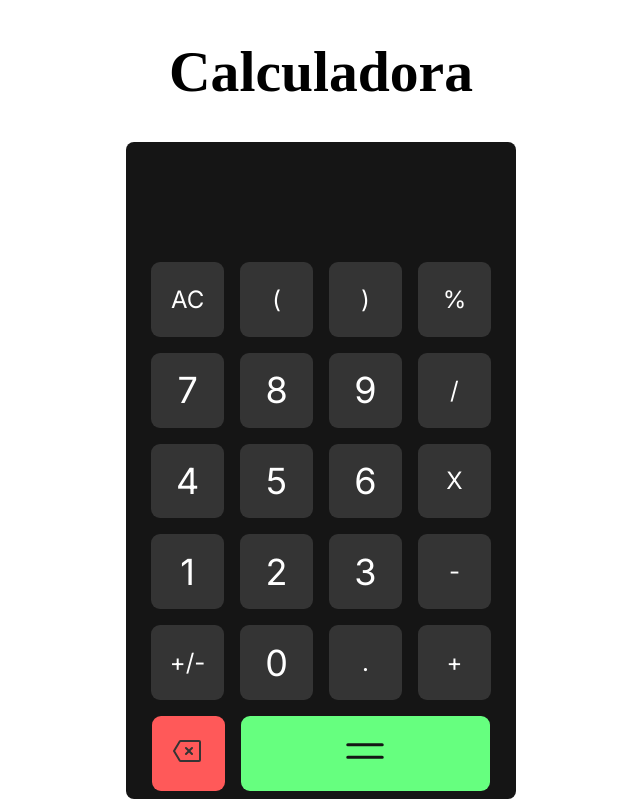
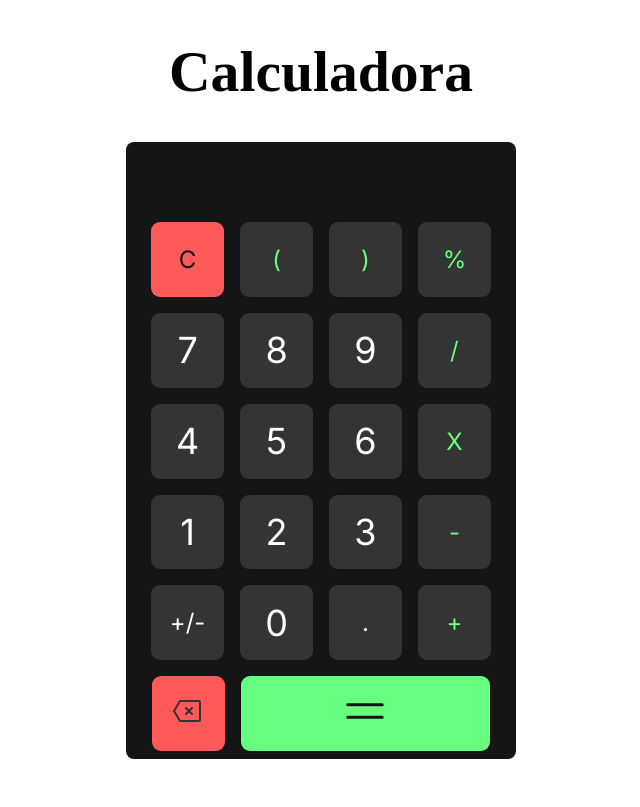
Before and after one commit to irailtonreis/calculator, a React (Vite) app: page / in a window 1280 px wide. Shown: the whole page, without its empty margins (319-959 px from the left). Built offline with nearby package versions, Linux system fonts and the light colour scheme.

Commit message:
feat: Estilo da aplicação - Botões operações

```diff
--- a/src/components/Calculator.jsx
+++ b/src/components/Calculator.jsx
@@ -70,30 +70,31 @@ export function Calculator() {
       </div>
       <div className={styles.container}>
         <div className={styles.accumulator}>
-          <h2>{accumulator}</h2>
-        </div>
-        <div className={styles.result}>
+          <div><h2>{accumulator}</h2></div>
+          <div className={styles.result}>
           <h2>{result}</h2>
         </div>
+        </div>
+
         <div className={styles.containerNumber}>
-          <button className={styles.button} onClick={handleClear}>
-            AC
+          <button className={`${styles.button} ${styles.accumulatorButton}`} onClick={handleClear}>
+            C
           </button>
           <button
-            className={styles.button}
+            className={`${styles.button} ${styles.greenButton}`}
             onClick={handleNumberChange}
             value="("
           >
             (
           </button>
           <button
-            className={styles.button}
+            className={`${styles.button} ${styles.greenButton}`}
             onClick={handleNumberChange}
             value=")"
           >
             )
           </button>
-          <button className={styles.button} onClick={handlePercentage}>
+          <button className={`${styles.button} ${styles.greenButton}`} onClick={handlePercentage}>
             %
           </button>
 
@@ -119,7 +120,7 @@ export function Calculator() {
             9
           </button>
           <button
-            className={styles.button}
+            className={`${styles.button} ${styles.greenButton}`}
             onClick={handleNumberChange}
             value="/"
           >
@@ -148,7 +149,7 @@ export function Calculator() {
             6
           </button>
           <button
-            className={styles.button}
+            className={`${styles.button} ${styles.greenButton}`}
             onClick={handleNumberChange}
             value="*"
           >
@@ -176,7 +177,7 @@ export function Calculator() {
             3
           </button>
           <button
-            className={styles.button}
+            className={`${styles.button} ${styles.greenButton}`}
             onClick={handleNumberChange}
             value="-"
           >
@@ -200,7 +201,7 @@ export function Calculator() {
             .
           </button>
           <button
-            className={styles.button}
+            className={`${styles.button} ${styles.greenButton}`}
             onClick={handleNumberChange}
             value="+"
           >
--- a/src/components/Calculator.module.css
+++ b/src/components/Calculator.module.css
@@ -45,6 +45,13 @@
   width: 15.6rem;
 }
 
-.backspaceButton {
+.backspaceButton,
+.accumulatorButton {
   background: var(--red-500);
+  color: var(--gray-950);
 }
+
+.greenButton {
+    color: var(--green-500);
+    font-size: 1.5rem;
+}
```
